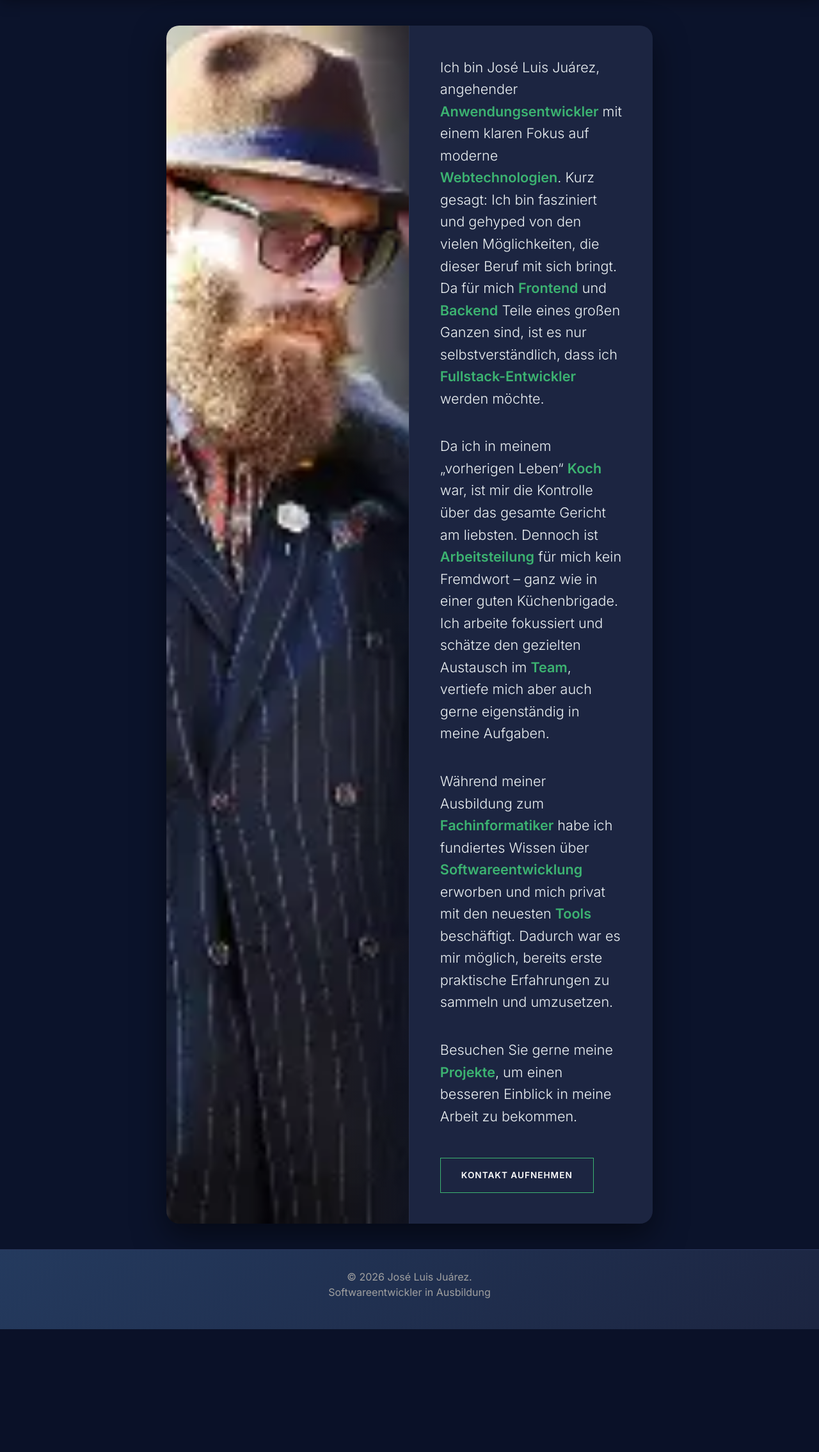
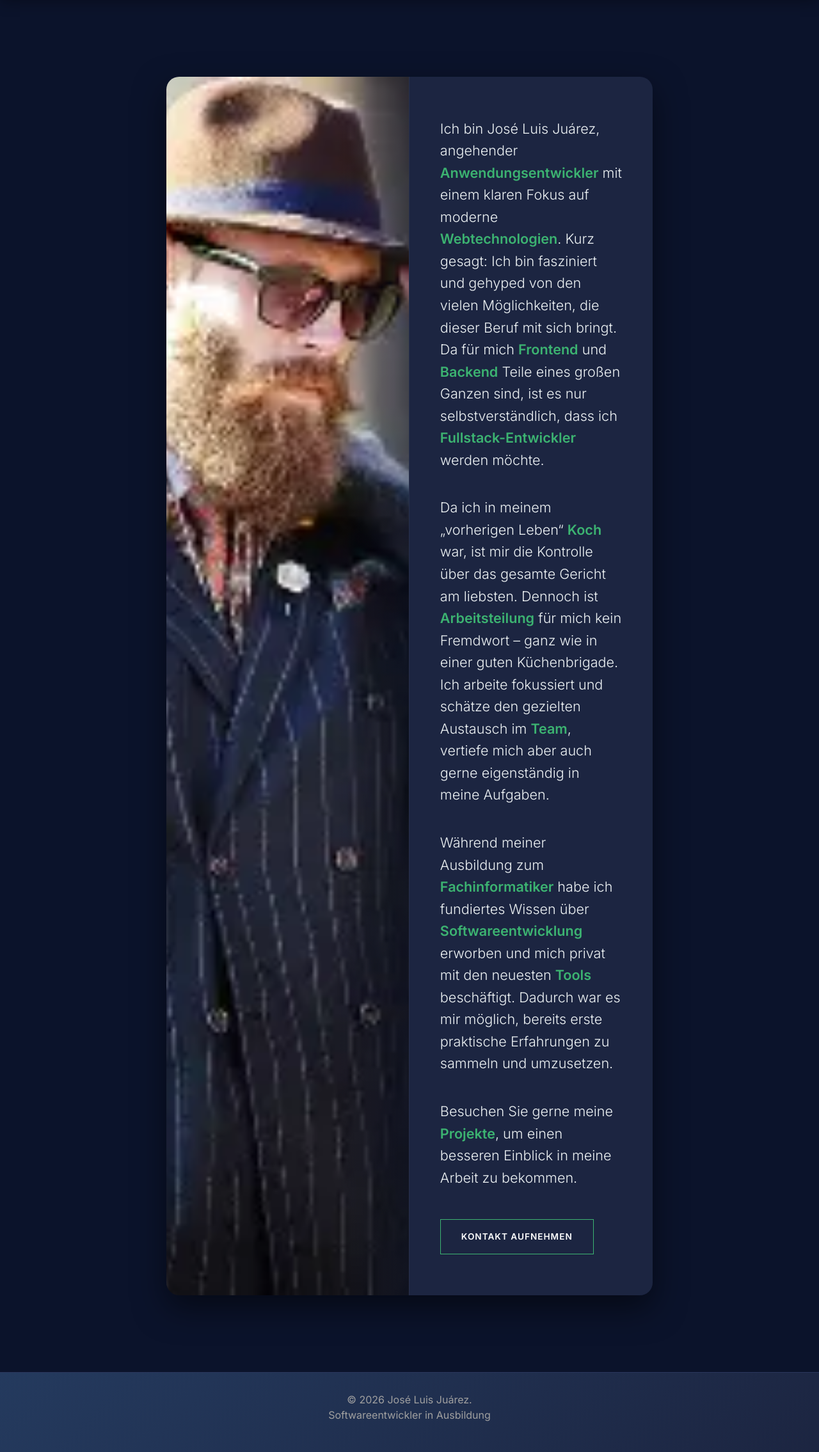
Before and after one commit to JLJ-HH/portfolio_flask, a Flask app: page /about in a window 1280 px wide. Shown: the part 95-2365 px from the top of the page at 64% size. Before the commit the page ends 2173 px from the top, so only its background shows below. Run offline with Flask 3, Linux system fonts and the light colour scheme.

Commit message:
feat: Add initial about and home pages with dedicated styling and content.

```diff
--- a/static/css/about.css
+++ b/static/css/about.css
@@ -4,9 +4,9 @@
 
 .about-hero-container {
   display: flex;
-  min-height: 90vh;
-  margin-top: -3rem;
-  margin-bottom: -3rem;
+  min-height: 600px;
+  margin-top: 2rem;
+  margin-bottom: 2rem;
   gap: 0;
   overflow: hidden;
   background-color: #0b132b;
@@ -53,8 +53,8 @@
   flex: 1.5; /* Increased from 1 to give more space for text */
   background-color: #1c2541;
   display: flex;
-  align-items: flex-start; /* Changed from center to flex-start */
-  padding: 3rem;
+  align-items: center; /* Changed back to center for better alignment with fixed height */
+  padding: 4rem 3rem;
   border-left: 1px solid rgba(255, 255, 255, 0.05);
 }
 
@@ -109,7 +109,7 @@
 
   .about-hero-image {
     flex: none;
-    height: 60vh;
+    height: 450px;
   }
 
   .about-hero-content {
--- a/templates/about.html
+++ b/templates/about.html
@@ -1,7 +1,7 @@
 {% extends "base.html" %}
 
 {% block extra_css %}
-<link rel="stylesheet" href="{{ url_for('static', filename='css/about.css') }}">
+<link rel="stylesheet" href="{{ url_for('static', filename='css/about.css') }}?v=1.1">
 {% endblock %}
 
 {% block content %}
--- a/templates/home.html
+++ b/templates/home.html
@@ -1,7 +1,6 @@
 {% extends "base.html" %}
 {% block page_title %}Home - José Luis{% endblock %}
 {% block extra_css %}
-<link rel="stylesheet" href="{{ url_for('static', filename='css/about.css') }}">
 <link rel="stylesheet" href="{{ url_for('static', filename='css/home.css') }}">
 {% endblock %}
 
```
